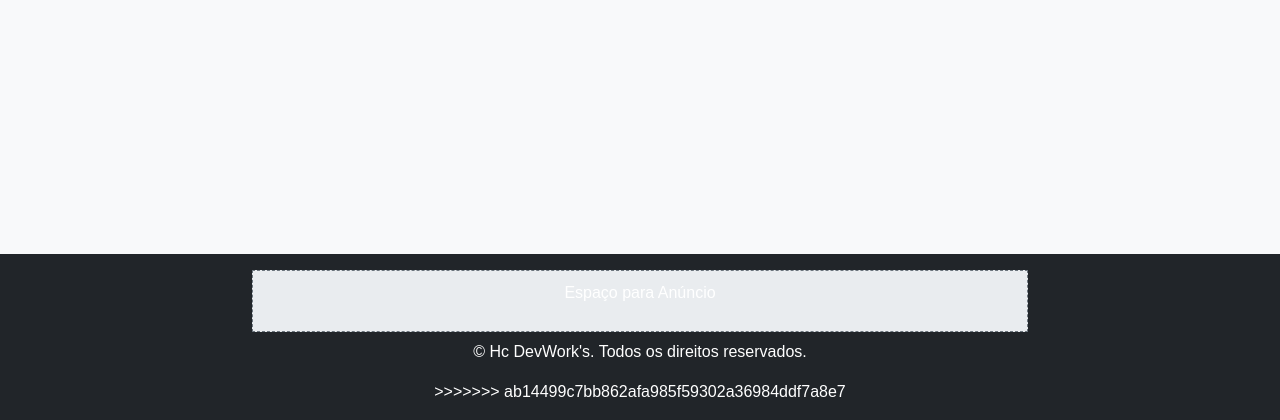
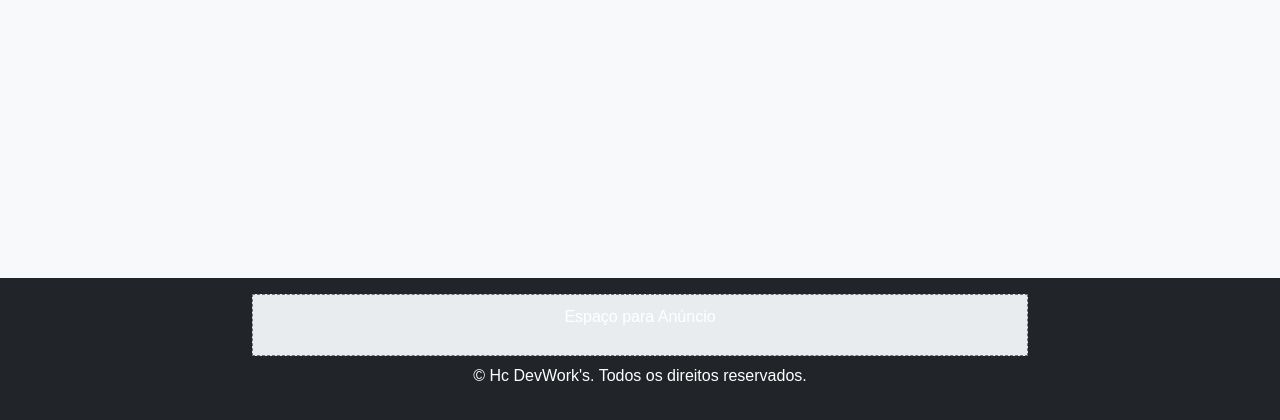
Before and after one commit to heitorcaetano1/PDFTODOCX, a Flask app: page / in a window 1280 px wide. Shown: the part 436-856 px from the top of the page. Run offline with Flask 3, Linux system fonts and the light colour scheme; some libraries are stand-ins or nearby versions.

Commit message:
Update index.html

```diff
--- a/templates/index.html
+++ b/templates/index.html
@@ -109,7 +109,6 @@
         </div>
 
         <p>&copy; Hc DevWork's. Todos os direitos reservados.</p>
->>>>>>> ab14499c7bb862afa985f59302a36984ddf7a8e7
       </div>
     </footer>
   </div>
```
